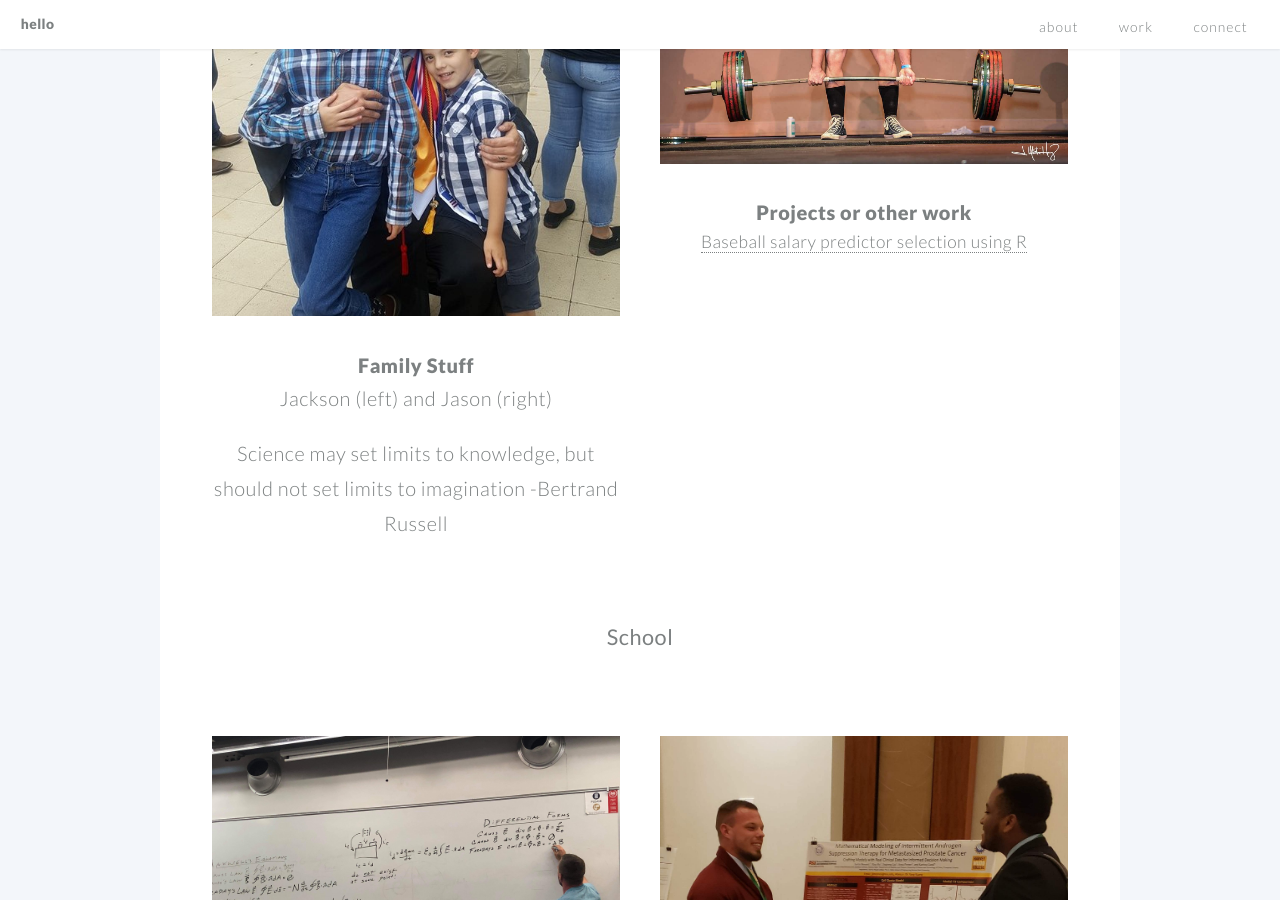
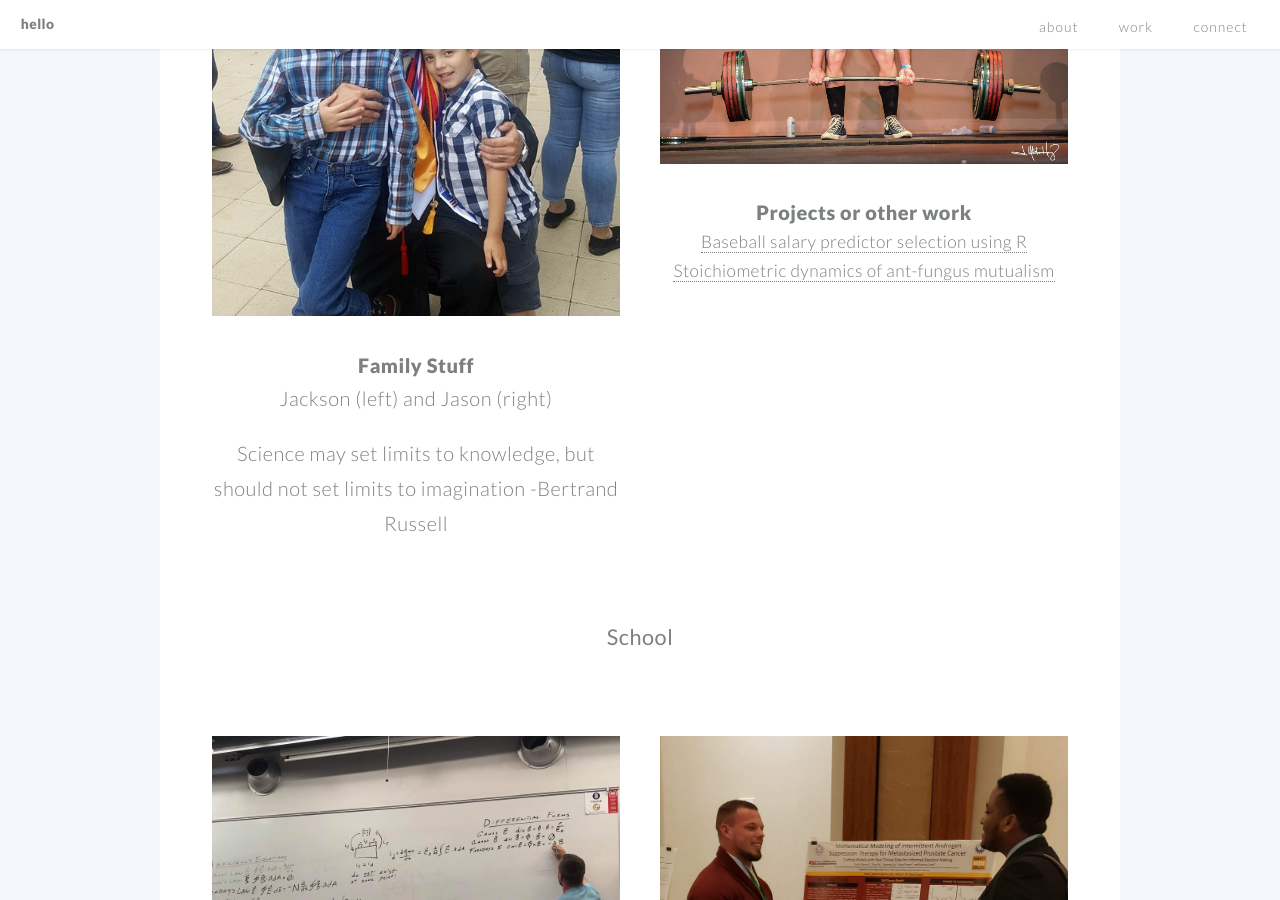
Before and after one commit to jben33/jben33.github.io, a Jekyll site: the page built from index.md, in a window 1280 px wide and 900 px high, scrolled down 2096 px. Built offline with Jekyll 4.4.1, drawn with Linux system fonts in a browser that asks for light colours.

Commit message:
Update example2.html

```diff
--- a/_includes/example2.html
+++ b/_includes/example2.html
@@ -1,3 +1,4 @@
 <h1><a href="#">Projects or other work</a></h1>
 
 <a href="https://drive.google.com/file/d/16-5BFMT3K4yZeH_sabC04eOoUSRr0ERS/view">Baseball salary predictor selection using R</a>
+<a href="https://drive.google.com/file/d/1ZN5RsUfMytxdaDLOrpU1KEO79AyjDPLw/view?usp=sharing">Stoichiometric dynamics of ant-fungus mutualism</a>
```
